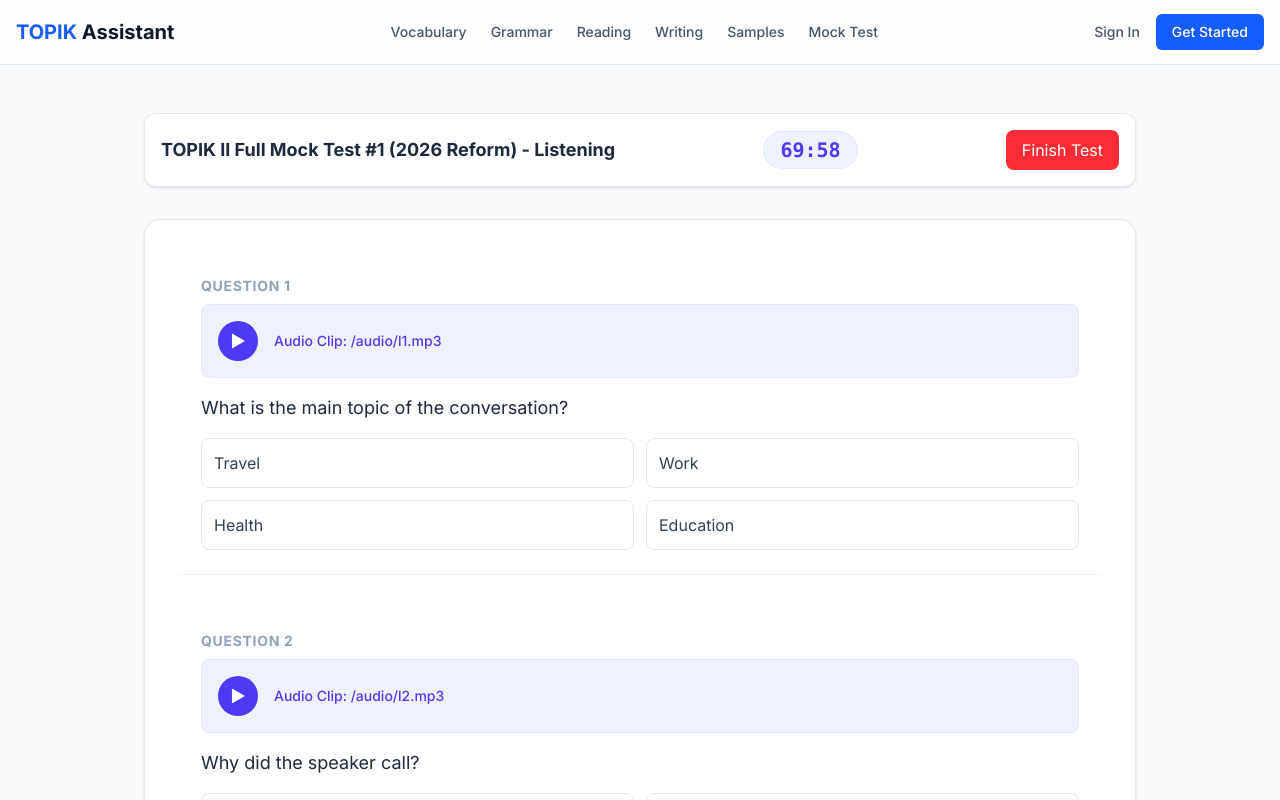
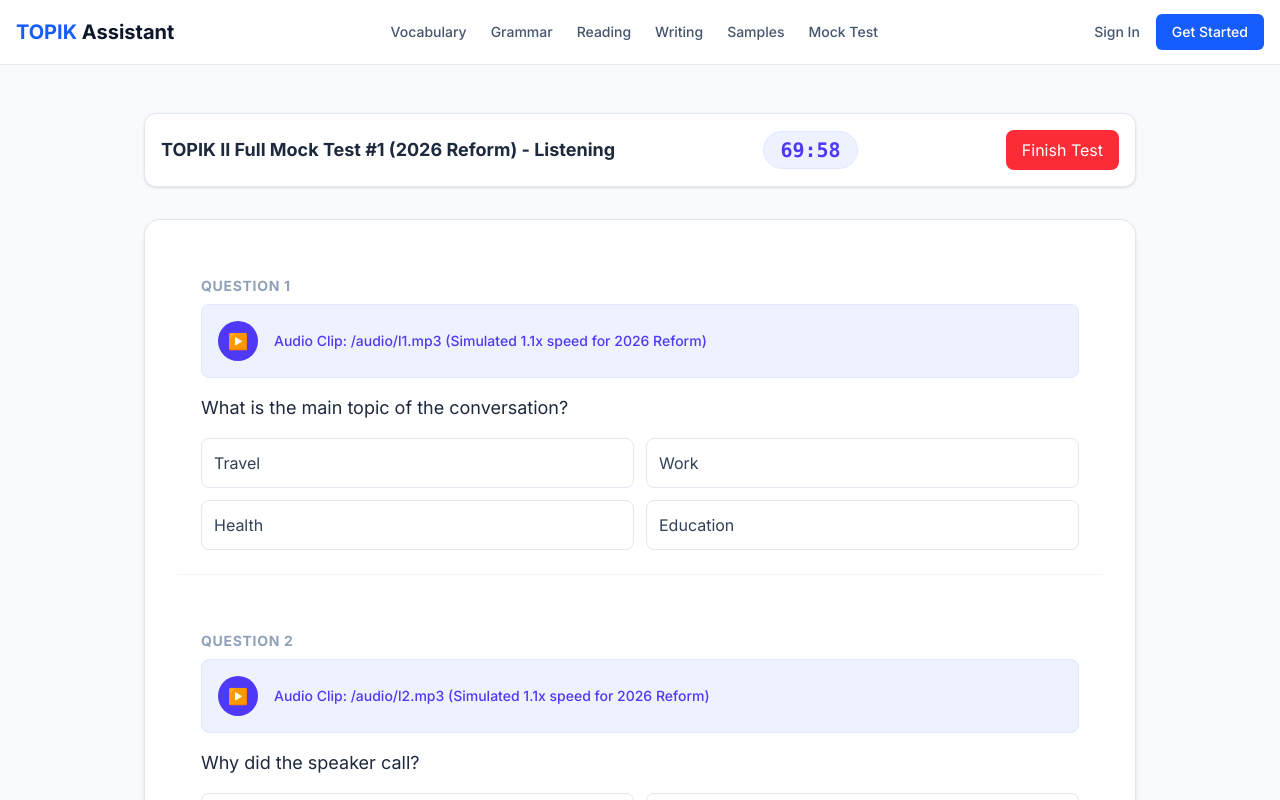
Before and after one commit to prof-lijar/tiny-company, a Next.js app in the folder product/: page /mock-test in a window 1280 px wide. Both pictures are taken after a click on the button "Start Test". Shown: the top 800 px of the page. Built offline with nearby package versions, Linux system fonts and the light colour scheme.

Commit message:
[CTO] Update Mock Test scoring to 300-point scale and add 2026 Reform audio speed note (#418) (#417)

```diff
--- a/product/src/app/mock-test/page.tsx
+++ b/product/src/app/mock-test/page.tsx
@@ -31,9 +31,19 @@ export default function MockTestSimulator() {
       totalScore += secScore;
     });
 
+    // 2026 Reform: We assume each correct answer is worth a certain weight.
+    // For a real app, we'd have weights per question.
+    // Total score is normalized to 300 (Listening 100, Reading 100, Writing 100).
+    // Mock tests currently use simplified 1:1 scoring for correct answers.
+    // We will map the raw count to a 300-point scale for the 2026 Reform levels.
+
+    const totalQuestions = test.sections.reduce((acc, s) => acc + s.questions.length, 0);
+    const rawPercentage = (totalScore / totalQuestions) * 100;
+    const normalizedScore = Math.round(rawPercentage * 3); // Map 0-100% to 0-300
+
     setResults({
       sectionScores,
-      totalScore,
+      totalScore: normalizedScore,
       timeTakenSeconds: (section.durationMinutes * 60) - timeLeft,
     });
   }, [test, answers, section, timeLeft]);
@@ -137,8 +147,13 @@ export default function MockTestSimulator() {
                 )}
                 {q.audioUrl && (
                   <div className="p-4 bg-indigo-50 rounded-lg border border-indigo-100 flex items-center gap-4 mb-4">
-                    <div className="w-10 h-10 bg-indigo-600 rounded-full flex items-center justify-center text-white">▶</div>
-                    <div className="text-sm text-indigo-600 font-medium">Audio Clip: {q.audioUrl}</div>
+                    <div className="w-10 h-10 bg-indigo-600 rounded-full flex items-center justify-center text-white">
+                      <span className="sr-only">Play Audio</span>
+                      ▶️
+                    </div>
+                    <div className="text-sm text-indigo-600 font-medium">
+                      Audio Clip: {q.audioUrl} (Simulated 1.1x speed for 2026 Reform)
+                    </div>
                   </div>
                 )}
 
@@ -181,7 +196,7 @@ export default function MockTestSimulator() {
           <div className="grid grid-cols-1 md:grid-cols-3 gap-6 max-w-3xl mx-auto">
             <div className="p-6 bg-white border border-slate-200 rounded-2xl shadow-sm text-center">
               <div className="text-sm text-slate-500 uppercase font-bold mb-2">Overall Score</div>
-              <div className="text-5xl font-bold text-indigo-600">{results?.totalScore} / {totalQuestions}</div>
+              <div className="text-5xl font-bold text-indigo-600">{results?.totalScore} / 300</div>
               <div className="text-lg font-semibold text-slate-700 mt-2">
                 {results ? getLevel(results.totalScore) : 'Calculating...'}
               </div>
@@ -193,7 +208,7 @@ export default function MockTestSimulator() {
             <div className="p-6 bg-white border border-slate-200 rounded-2xl shadow-sm text-center">
               <div className="text-sm text-slate-500 uppercase font-bold mb-2">Accuracy</div>
               <div className="text-2xl font-bold text-slate-800">
-                {results ? ((results.totalScore / totalQuestions) * 100).toFixed(1) : '0'}%
+                {results ? ((results.totalScore / 300) * 100).toFixed(1) : '0'}%
               </div>
             </div>
           </div>
```
